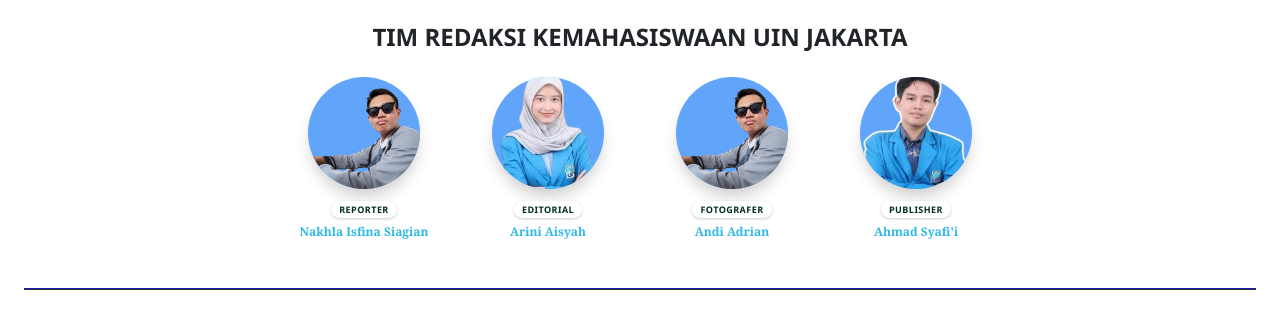
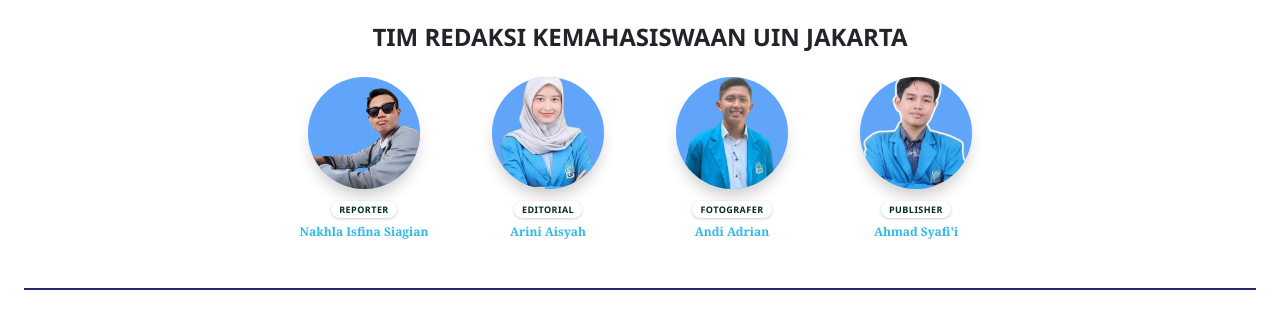
Before and after one commit to Syafiay/learning-Fiay, a plain HTML site: page contibutor.html in a window 1280 px wide. Drawn offline with Linux system fonts and the light colour scheme.

Commit message:
Update contibutor.html

```diff
--- a/contibutor.html
+++ b/contibutor.html
@@ -124,7 +124,7 @@
 
         <div class="orang">
             <div class="foto">
-                <img src="/assets/img/Fiay-img.png" alt="Foto Pamong Tarikh">
+                <img src="/assets/img/Andi_Adrian.png" alt="Foto Pamong Tarikh">
             </div>
             <span class="peran">Fotografer</span>
             <h4 class="nama">Andi Adrian</h4>
```
